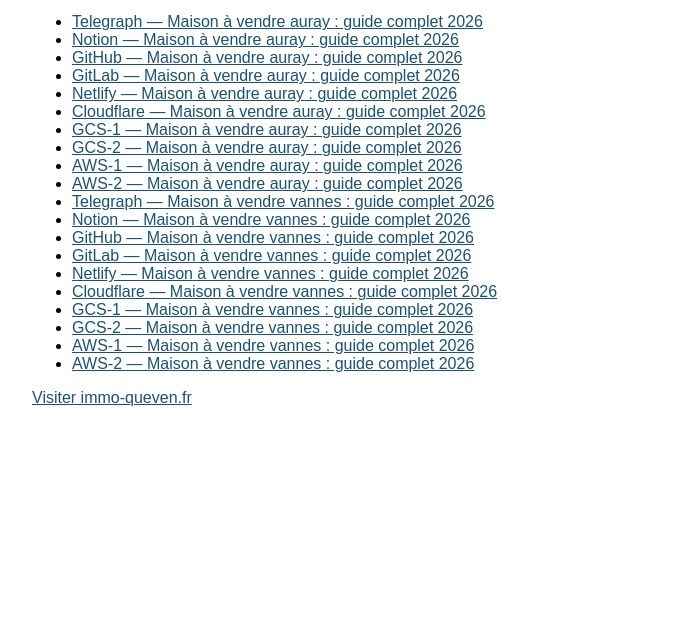
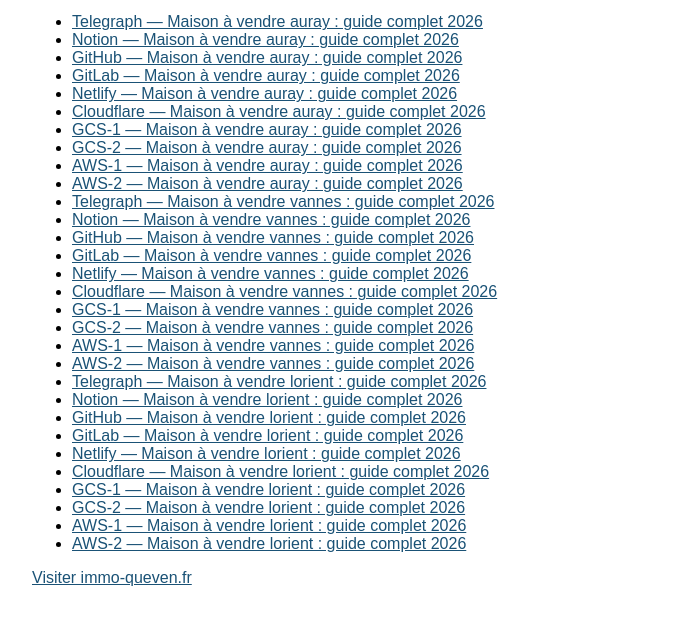
Before and after one commit to Duduledaron/immo-queven-fr-stacking-hub, a plain HTML site: page index.html in a window 1280 px wide. Shown: the part 119-740 px from the top of the page, without its empty margins (158-842 px from the left). Drawn offline with Linux system fonts and the light colour scheme.

Commit message:
update hub

```diff
--- a/index.html
+++ b/index.html
@@ -25,6 +25,16 @@
 <li><a href="https://storage.googleapis.com/stack-maison-vendre-vannes-gcs-2/index.html">GCS-2 — Maison à vendre vannes : guide complet 2026</a></li>
 <li><a href="http://stack-maison-vendre-vannes-aws-1.s3-website.eu-west-3.amazonaws.com/">AWS-1 — Maison à vendre vannes : guide complet 2026</a></li>
 <li><a href="http://stack-maison-vendre-vannes-aws-2.s3-website.eu-west-3.amazonaws.com/">AWS-2 — Maison à vendre vannes : guide complet 2026</a></li>
+<li><a href="https://telegra.ph/Maison-à-vendre-lorient--guide-complet-2026-04-09">Telegraph — Maison à vendre lorient : guide complet 2026</a></li>
+<li><a href="https://www.notion.so/Maison-vendre-lorient-guide-complet-2026-33dff01f621581a396d4cf4cbfddd384">Notion — Maison à vendre lorient : guide complet 2026</a></li>
+<li><a href="https://duduledaron.github.io/stack-maison-vendre-lorient/">GitHub — Maison à vendre lorient : guide complet 2026</a></li>
+<li><a href="https://duduledaron.gitlab.io/stack-maison-vendre-lorient/">GitLab — Maison à vendre lorient : guide complet 2026</a></li>
+<li><a href="https://stack-maison-vendre-lorient.netlify.app/">Netlify — Maison à vendre lorient : guide complet 2026</a></li>
+<li><a href="https://stack-maison-vendre-lorient.pages.dev/">Cloudflare — Maison à vendre lorient : guide complet 2026</a></li>
+<li><a href="https://storage.googleapis.com/stack-maison-vendre-lorient-gcs-1/index.html">GCS-1 — Maison à vendre lorient : guide complet 2026</a></li>
+<li><a href="https://storage.googleapis.com/stack-maison-vendre-lorient-gcs-2/index.html">GCS-2 — Maison à vendre lorient : guide complet 2026</a></li>
+<li><a href="http://stack-maison-vendre-lorient-aws-1.s3-website.eu-west-3.amazonaws.com/">AWS-1 — Maison à vendre lorient : guide complet 2026</a></li>
+<li><a href="http://stack-maison-vendre-lorient-aws-2.s3-website.eu-west-3.amazonaws.com/">AWS-2 — Maison à vendre lorient : guide complet 2026</a></li>
 </ul>
 <p><a href="https://immo-queven.fr/">Visiter immo-queven.fr</a></p>
 </body></html>
```
